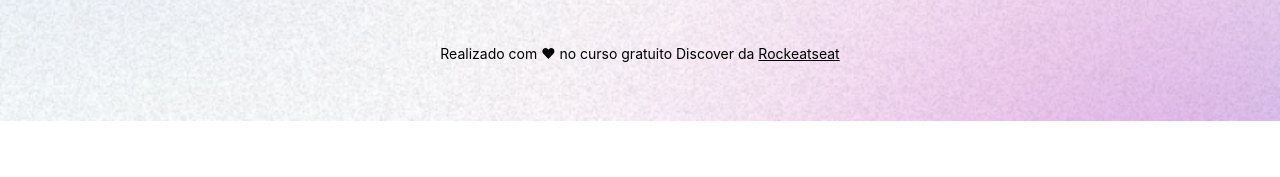
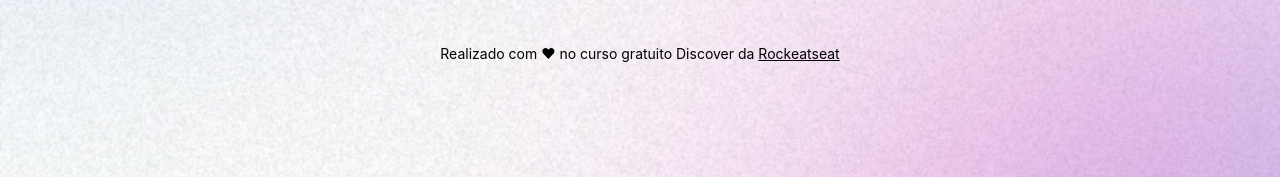
Before and after one commit to Barbosah-42/rocketseat_discover, a plain HTML site: page index.html in a window 1280 px wide. Shown: the part 679-856 px from the top of the page. Before the commit the page ends 800 px from the top, so only its background shows below. Drawn offline with nearby package versions, Linux system fonts and the light colour scheme.

Commit message:
configuring responsiveness

```diff
--- a/assets/css/style.css
+++ b/assets/css/style.css
@@ -33,6 +33,7 @@ body{
     */
     /*background: color image repeat position/size */
     background: var(--bg-url) no-repeat top center/cover;
+    height: 100vh;
 }
 
 body *{
@@ -169,3 +170,15 @@ ul li a:hover{
     background: var(--surface-color-hover);
     border: 1.5px solid var(--text-color);
 }
+
+/* media queries */
+
+@media (min-width: 700px) {
+     :root {
+        --bg-url: url(../img/bg-desktop.jpg);
+     }
+
+     .light {
+        --bg-url: url(../img/bg-mobile-light.jpg);
+     }
+}
```
